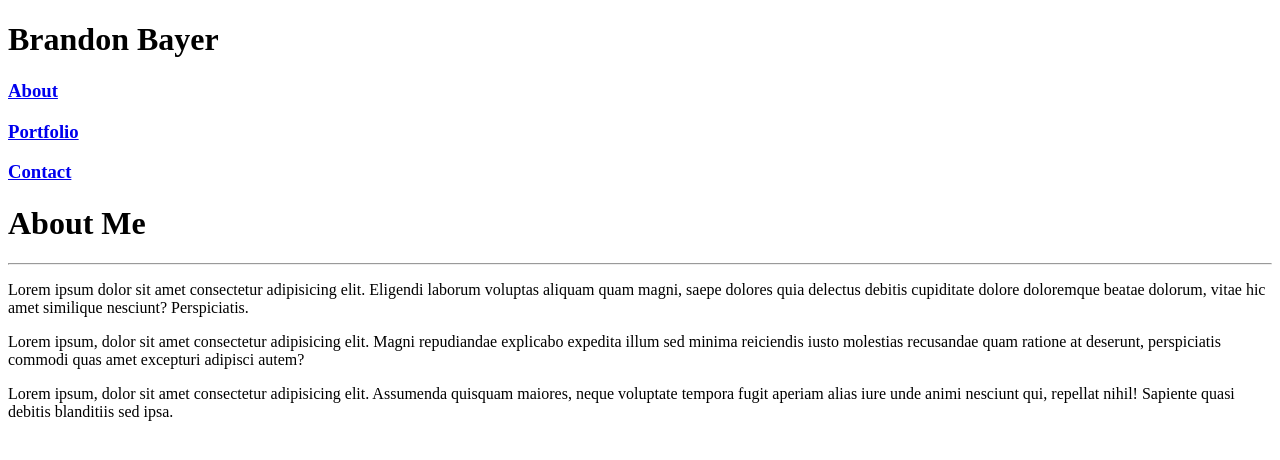
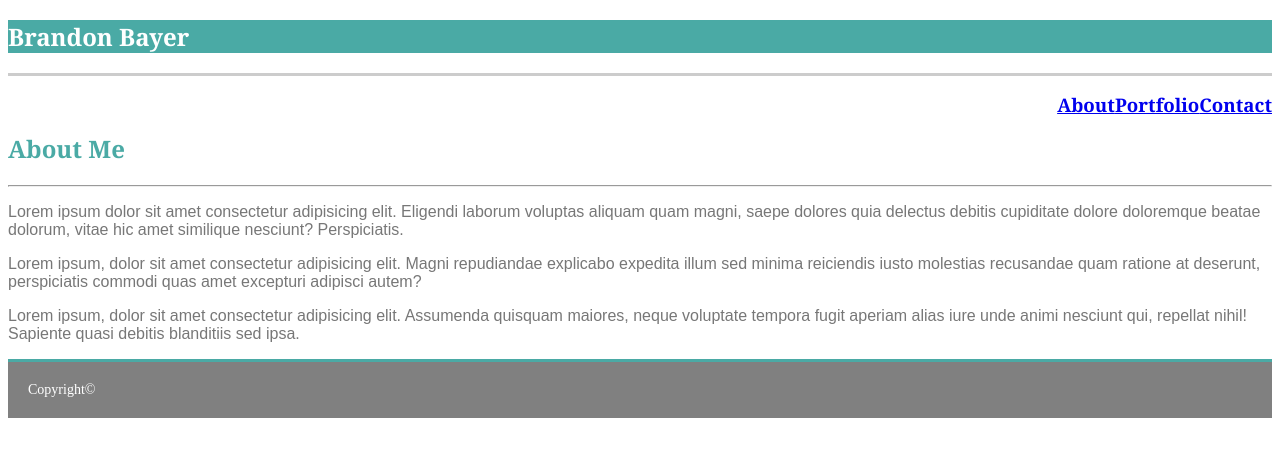
Before and after one commit to brandonabayer/portfolio, a plain HTML site: page index.html in a window 1280 px wide. Drawn offline with Linux system fonts and the light colour scheme.

Commit message:
commit with CSS

```diff
--- a/assets/css/style.css
+++ b/assets/css/style.css
@@ -0,0 +1,43 @@
+header {
+    margin: 0;
+    border-bottom-style: solid;
+    border-color: #cccccc;
+}
+.name  {
+    border-style: hidden;
+    border: 3px, 3px, 3px, 3px;
+    padding: 20px, 0;
+    background-color: #4aaaa5;
+    margin: 0%;
+    margin-bottom: 20px;
+    color: white;
+    font-family: 'Georgia', Times, 'Times New Roman', serif;
+
+}
+h3  {font-family: Georgia, 'Times New Roman', Times, serif;
+    float: right;
+    z-index: ;
+}
+h2  {font-family: Georgia, 'Times New Roman', Times, serif;
+    color: #4aaaa5;
+}
+p   {color: #777777;
+    font-family: 'Arial', 'Helvetica Neue', Arial, Helvetica, sans-serif;
+
+}
+div.main {
+    width: 960px;
+}
+.footer {
+  flex-shrink: 0;
+  padding: 20px;
+}
+footer {
+    border-top: solid;
+    border-top-color: #4aaaa5;
+    background-color: gray;
+    color: white;
+    align-self: center;
+    padding-top: 30px;
+    font-size: 14px;
+}
--- a/index.html
+++ b/index.html
@@ -5,22 +5,39 @@
     <meta http-equiv='X-UA-Compatible' content='IE=edge'>
     <title>Brandon Bayer</title>
     <meta name='viewport' content='width=device-width, initial-scale=1'>
-    <link rel='stylesheet' type='text/css' media='screen' href='main.css'>
-    <script src='main.js'></script>
+    <link rel='stylesheet' type='text/css' media='screen' href='assets/css/style.css'>
+    <!-- <script src='main.js'></script> -->
 </head>
 <!-- My Name -->
-<h1>Brandon Bayer</h1>
-<h3><a href="index.html">About</a></h3>
-<h3><a href="portfolio.html">Portfolio</a></h3>
-<h3><a href="contact.html">Contact</a></h3>
 <body>
+<header>
+    <nav class="clearfix border-bottom border-light-gray">
+        <div class="name">
+            <h1>Brandon Bayer</h1>
+        </div>
+    </nav>
+<!-- My links -->
+        <h3><a href="contact.html">Contact</a></h3>
+        <h3><a href="portfolio.html">Portfolio</a></h3>
+        <h3><a href="index.html">About</a></h3>
+</header>
+<br><br>
+<!-- main content -->
+<div.main>
+
     <!-- About Me -->
-    <h1>About Me</h1>
+    <h2>About Me</h2>
     <hr>
+    <!-- Picture -->
+
     <p>Lorem ipsum dolor sit amet consectetur adipisicing elit. Eligendi laborum voluptas aliquam quam magni, saepe dolores quia delectus debitis cupiditate dolore doloremque beatae dolorum, vitae hic amet similique nesciunt? Perspiciatis.</p>
 
     <p>Lorem ipsum, dolor sit amet consectetur adipisicing elit. Magni repudiandae explicabo expedita illum sed minima reiciendis iusto molestias recusandae quam ratione at deserunt, perspiciatis commodi quas amet excepturi adipisci autem?</p>
 
     <p>Lorem ipsum, dolor sit amet consectetur adipisicing elit. Assumenda quisquam maiores, neque voluptate tempora fugit aperiam alias iure unde animi nesciunt qui, repellat nihil! Sapiente quasi debitis blanditiis sed ipsa.</p>
 </body>
+</div.main>
+<footer class="footer">
+    Copyright©
+</footer>
 </html>
```
Also changed, not shown: contact.html (+15 -7 lines), portfolio.html (+14 -6 lines), assets/images/IMG_2063.jpeg (added), assets/images/IMG_2192.jpeg (added), assets/images/IMG_2828.jpeg (added), assets/images/IMG_3504.jpeg (added), assets/images/IMG_8425.png (added), 4 other files.
